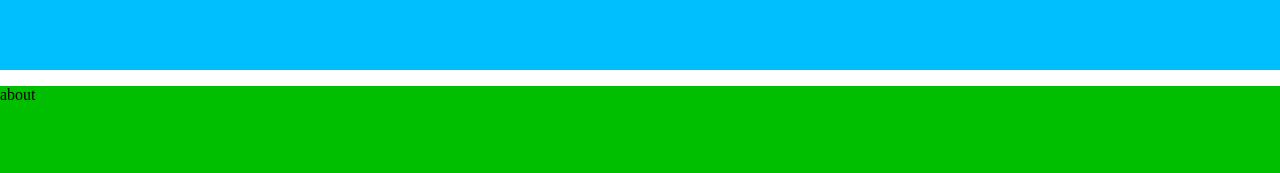
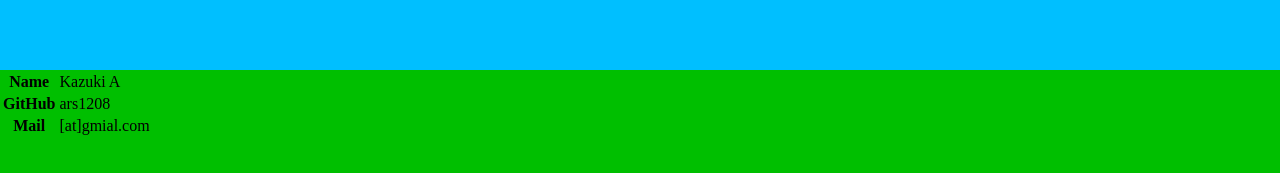
Before and after one commit to ars1208/portfolio, a Vue app in the folder vue_project/: page / in a window 1280 px wide. Shown: the part 553-726 px from the top of the page. Built offline with nearby package versions, Linux system fonts and the light colour scheme.

Commit message:
update aboutme

```diff
--- a/vue_project/src/components/aboutMe.vue
+++ b/vue_project/src/components/aboutMe.vue
@@ -1,7 +1,20 @@
 <template>
   <div>
     <div class="about">
-      <p>about</p>
+      <table>
+        <tr>
+          <th>Name</th>
+          <td>Kazuki A</td>
+        </tr>
+        <tr>
+          <th>GitHub</th>
+          <td>ars1208</td>
+        </tr>
+        <tr>
+          <th>Mail</th>
+          <td>[at]gmial.com</td>
+        </tr>
+      </table>
     </div>
   </div>
 </template>
```
